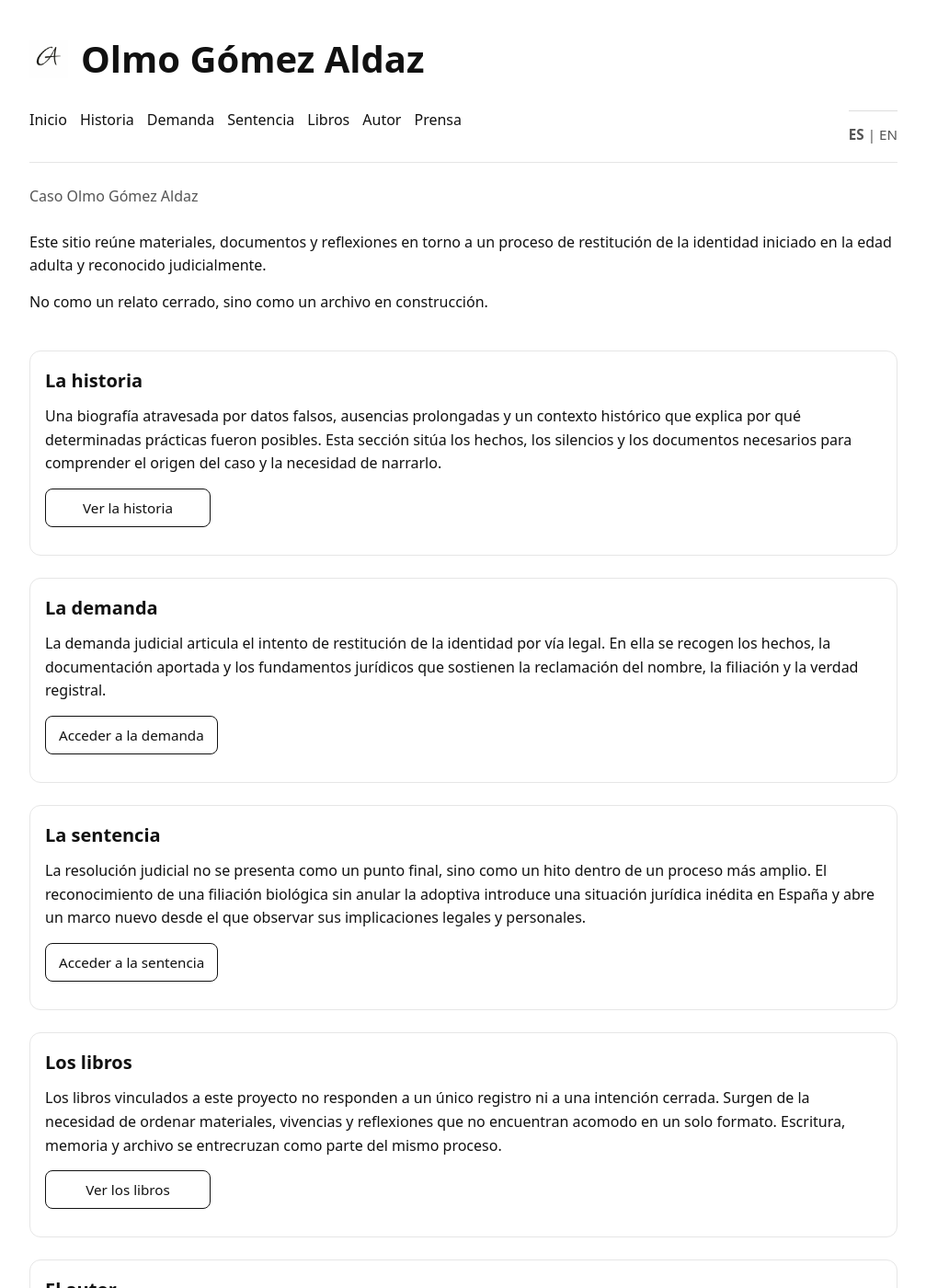
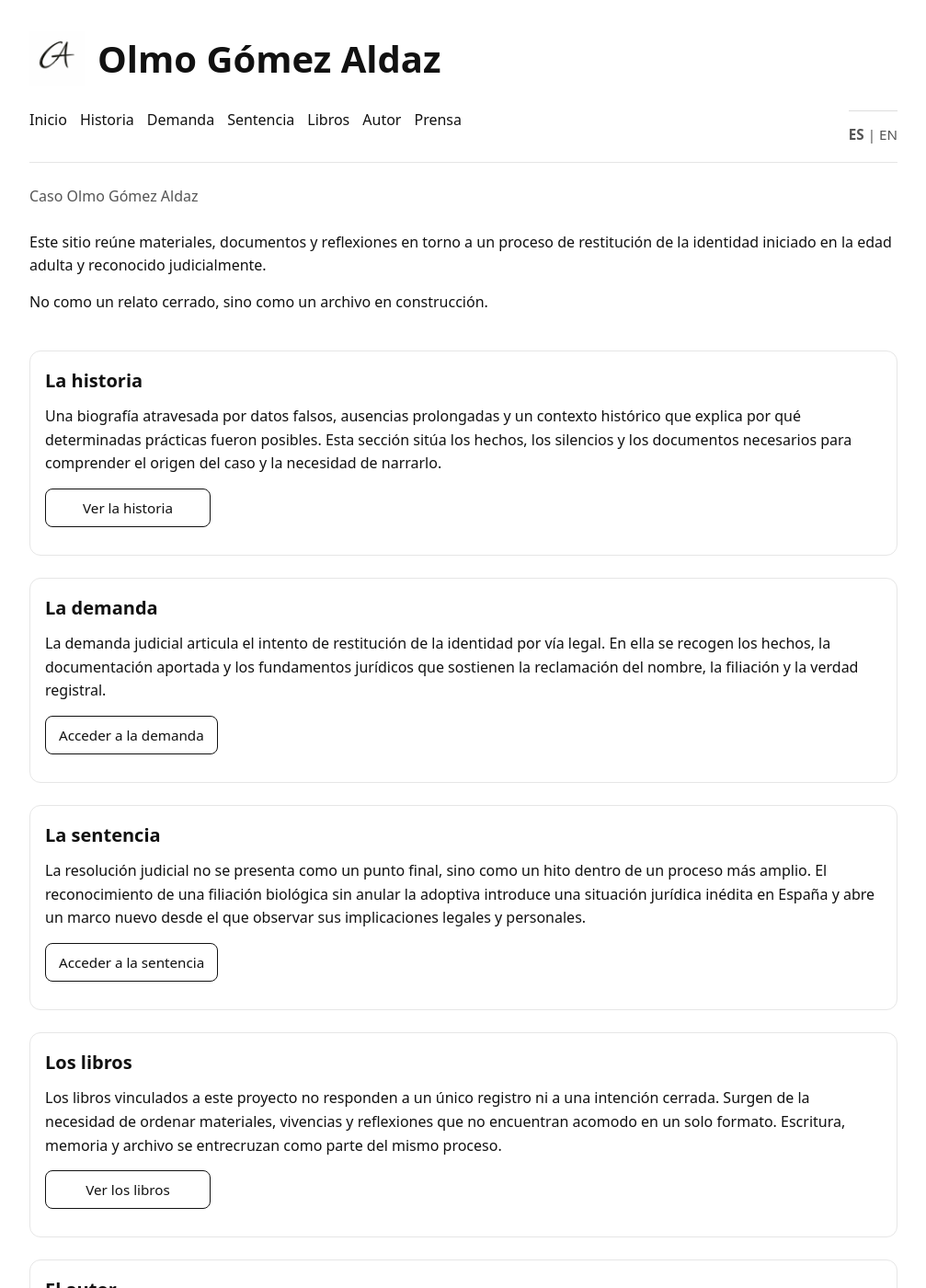
Before and after one commit to olmogaldaz/olmogaldaz.github.io, a Jekyll site: the page built from index.html, in a window 1280 px wide and 1400 px high. Shown: the whole window at 92% size, without its empty margins (136-1143 px from the left). Built offline with Jekyll 4.4.1, drawn with Linux system fonts in a browser that asks for light colours.

Commit message:
Update style.css

```diff
--- a/css/style.css
+++ b/css/style.css
@@ -86,7 +86,7 @@ header h1{
 }
 
 .site-title .logo-ga {
-  height: 42px;   /* ajusta si lo quieres más pequeño */
+  height: 60px;   /* ajusta si lo quieres más pequeño */
   width: auto;
   display: block;
 }
@@ -274,9 +274,14 @@ nav a.active{
 
   .site-title {
     margin:0;
-    font-size: 1.5rem;   /* el tamaño que ya te guste */
+    font-size: 1.6rem;
+    gap: 10px;
+  }
 
+  .logo-ga {
+    height: 32px;
   }
+
   header h1{
     font-size:1.6rem;
     line-height:1.25;
```
